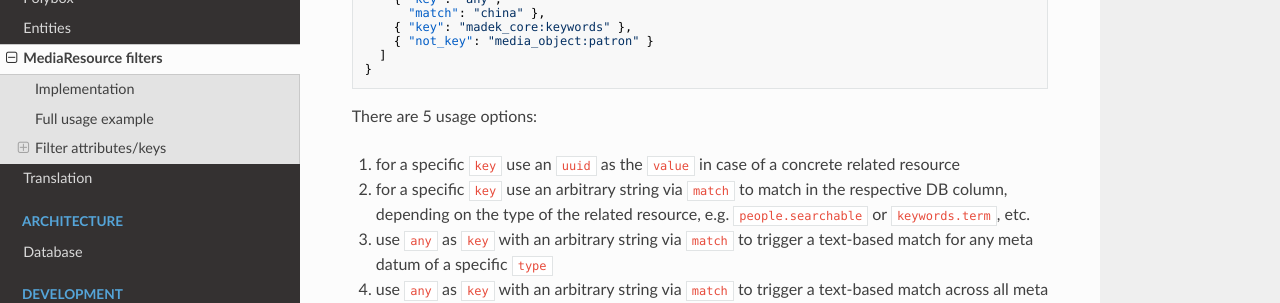
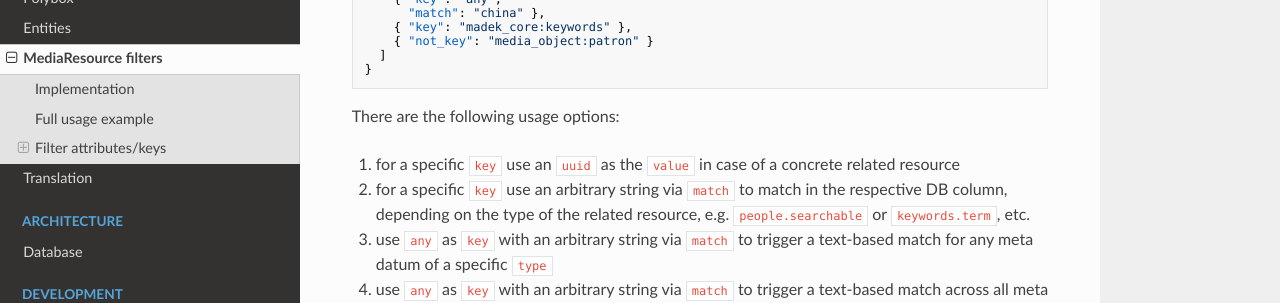
Before and after one commit to Madek/madek-documentation, an MkDocs documentation site: the page built from source/filters.md, in a window 1280 px wide and 1400 px high, scrolled down 1188 px. Shown: the part 151-454 px from the top of the window. Built offline with MkDocs 1.6.1, drawn with Linux system fonts in a browser that asks for light colours; nearby versions of some CDN libraries.

Commit message:
fix: filters

````diff
--- a/source/filters.md
+++ b/source/filters.md
@@ -73,7 +73,7 @@ All of these are combined together using logical `AND`.
 }
 ```
 
-There are 5 usage options:
+There are the following usage options:
 
 1. for a specific `key` use an `uuid` as the `value` in case of a concrete related resource
 2. for a specific `key` use an arbitrary string via `match` to match in the respective DB column, depending on the type of the related resource, e.g. `people.searchable` or `keywords.term`, etc.
````
Also changed, not shown: other parts of source/filters.md (+1 -1 lines).
